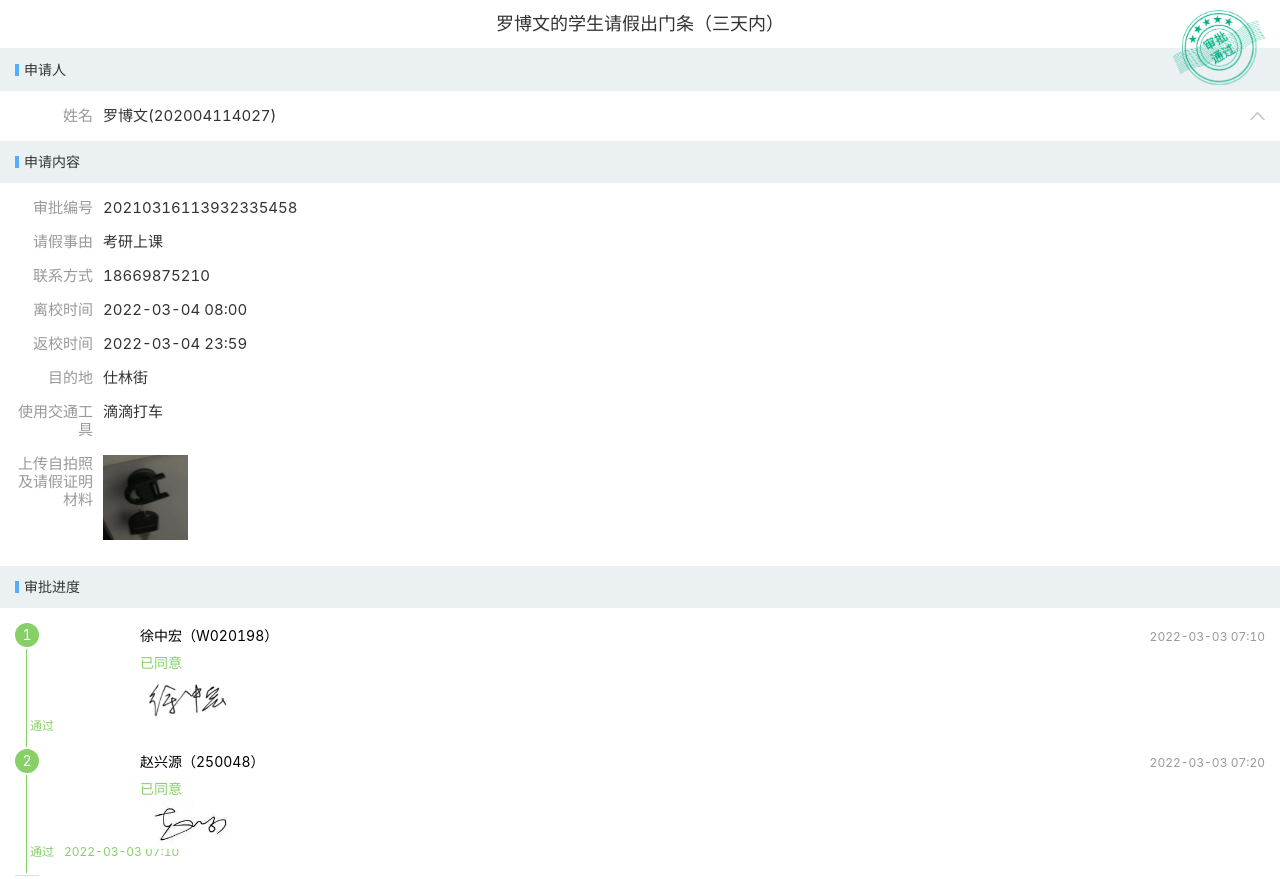
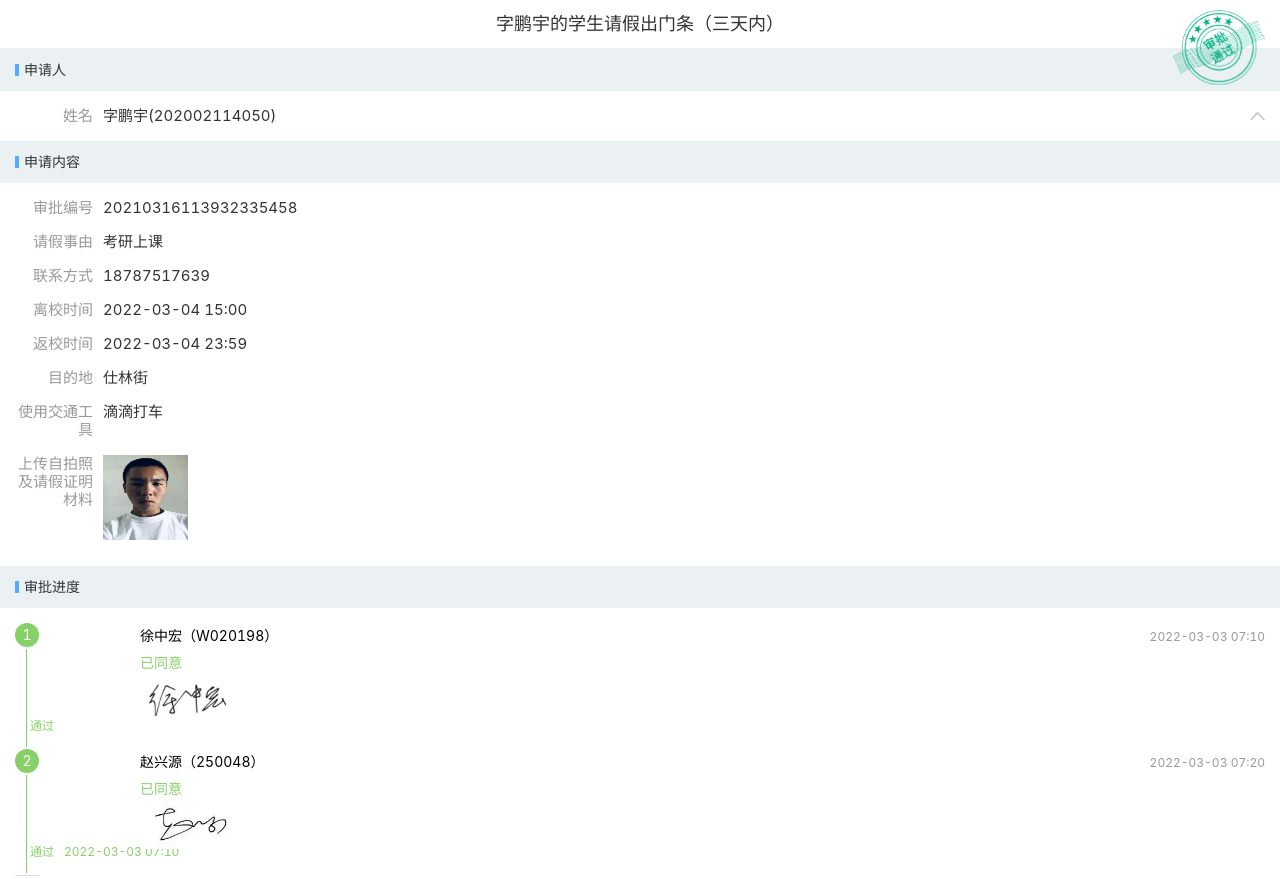
Before and after one commit to yibanjiatiao1/zpy04, a plain HTML site: page index.html in a window 1280 px wide. Shown: the top 879 px of the page. Drawn offline with Linux system fonts and the light colour scheme; a script that the page names is missing.

Commit message:
Update index.html

```diff
--- a/index.html
+++ b/index.html
@@ -30,7 +30,7 @@
     <div class="hx-layout">
      <main class="hx-content">
       <div class="wfTitle___Y-ebx">
-       罗博文的学生请假出门条（三天内）
+       字鹏宇的学生请假出门条（三天内）
       </div>
       <div class="hx-detail">
        <div class="hx-detail-group">
@@ -46,7 +46,7 @@
        <span class="hx-detail-item-label">姓名</span>
        <div class="hx-detail-item-field">
         <div class="am-flexbox am-flexbox-justify-start am-flexbox-align-center">
-         罗博文(202004114027)
+         字鹏宇(202002114050)
         </div>
        </div>
       </div>
@@ -56,12 +56,12 @@
        <div class="hx-detail-item">
         <span class="hx-detail-item-label">学号</span>
         <div class="hx-detail-item-field">
-         202004114027        </div>
+         202002114050        </div>
        </div>
        <div class="hx-detail-item">
         <span class="hx-detail-item-label">性别</span>
         <div class="hx-detail-item-field">
-         女        </div>
+         男        </div>
        </div>
        <div class="hx-detail-item">
         <span class="hx-detail-item-label">学院</span>
@@ -124,12 +124,12 @@
          <div class="hx-detail-item">
           <span class="hx-detail-item-label">联系方式</span>
           <div class="hx-detail-item-field">
-           18669875210          </div>
+           18787517639          </div>
          </div>
          <div class="hx-detail-item">
           <span class="hx-detail-item-label">离校时间</span>
           <div class="hx-detail-item-field">
-           2022-03-04 08:00          </div>
+           2022-03-04 15:00          </div>
          </div>
          <div class="hx-detail-item">
           <span class="hx-detail-item-label">返校时间</span>
@@ -150,7 +150,7 @@
           <span class="hx-detail-item-label">上传自拍照及请假证明材料</span>
           <div class="hx-detail-item-field">
            <div class="hx-detail-image">
-            <img src="./工作流_files/111.jpg" alt="" style="margin-right: 10px; width: 84.6667px;
+            <img src="./工作流_files/zpy.jpg" alt="" style="margin-right: 10px; width: 84.6667px;
     height: 84.6667px; margin-bottom: 10px;">
            </div>
           </div>
```
